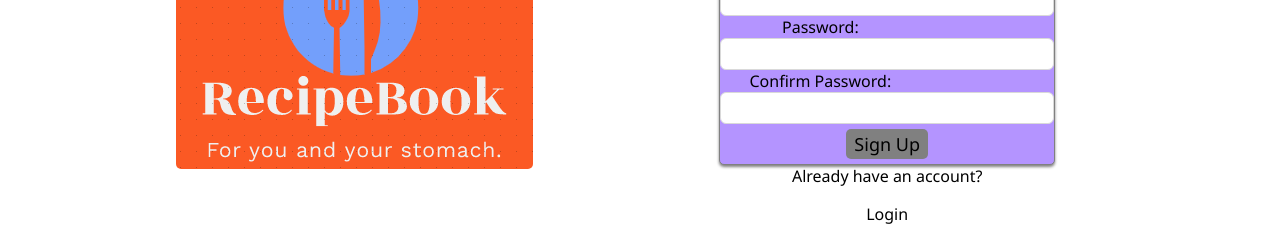
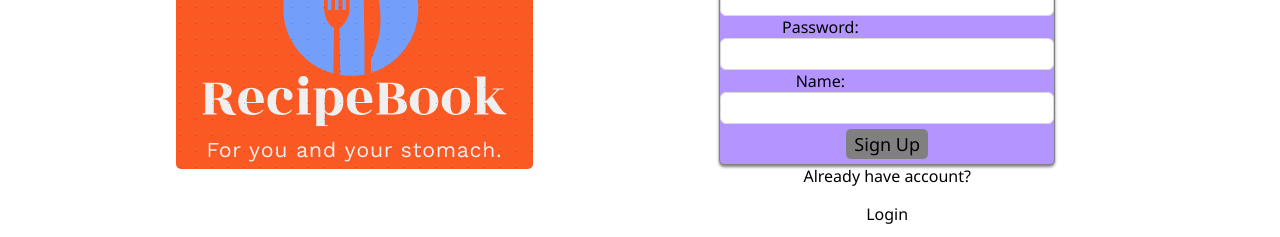
Before and after one commit to ConjecturesandRefutations/Recipebook-Client, a React (Create React App) app: page /signup in a window 1280 px wide. Shown: the part 207-444 px from the top of the page. Built offline with nearby package versions, Linux system fonts and the light colour scheme.

Commit message:
the user now logs in automatically after signing up

```diff
--- a/src/pages/SignupPage.js
+++ b/src/pages/SignupPage.js
@@ -1,19 +1,24 @@
-import { useState, useContext } from "react";
-import axios from "axios";
+import { useState } from "react";
 import { Link, useNavigate } from "react-router-dom";
-import { AuthContext } from "./../context/auth.context";
 import { Input } from 'antd';
 import ClipLoader from "react-spinners/ClipLoader";
+import { useContext } from 'react';
 import { ThemeContext } from './../context/theme.context';
+import { AuthContext } from "./../context/auth.context";
+import axios from "axios";
+
+
 import lightLogo from '../images/lightLogo.png'
 import darkLogo from '../images/darkLogo.png'
 
+
 const API_URL = process.env.REACT_APP_API_URL || "http://localhost:5005";
 
-function SignupPage() {
+
+function SignupPage(props) {
   const [email, setEmail] = useState("");
   const [password, setPassword] = useState("");
-  const [confirmPassword, setConfirmPassword] = useState("");
+  const [name, setName] = useState("");
   const [errorMessage, setErrorMessage] = useState(undefined);
   const [loading, setLoading] = useState(false);
 
@@ -23,6 +28,11 @@ function SignupPage() {
 
   const navigate = useNavigate();
 
+
+  const handleEmail = (e) => setEmail(e.target.value);
+  const handlePassword = (e) => setPassword(e.target.value);
+  const handleName = (e) => setName(e.target.value);
+
   function changeLogoSrc(theme){
     if (theme === 'dark'){
       return darkLogo
@@ -31,19 +41,16 @@ function SignupPage() {
     }
 };
 
-  const handleEmail = (e) => setEmail(e.target.value);
-  const handlePassword = (e) => setPassword(e.target.value);
-  const handleConfirmPassword = (e) => setConfirmPassword(e.target.value);
 
 const handleSubmit = (e) => {
   e.preventDefault();
-    const requestBody = { email, password, confirmPassword };
+  const requestBody = { email, password, name };
 
   setLoading(true);
 
   axios.post(`${API_URL}/auth/signup`, requestBody)
     .then((response) => {
-        axios.post(`${API_URL}/auth/login`, { email, password })
+      axios.post(`${API_URL}/auth/login`, { email, password, name })
         .then((response) => {
           storeToken(response.data.authToken);
           authenticateUser();
@@ -63,8 +70,10 @@ function SignupPage() {
     });
 };
 
+
   return (
     <div className={"signupPage " + theme}>
+
 {loading ? <ClipLoader color="#36d7b7" className="clipLoader"/> : null}
 
 <div id="signupInput">
@@ -77,21 +86,20 @@ function SignupPage() {
         <label>Password:</label>
         <Input type="password" name="password" value={password} onChange={handlePassword} />
 
-          <label>Confirm Password:</label>
-          <Input type="password" name="confirmPassword" value={confirmPassword} onChange={handleConfirmPassword} />
+        <label>Name:</label>
+        <Input type="text" name="name" value={name} onChange={handleName} />
 
-          <button type="submit" className="loginSignupButton" >Sign Up</button>
+        <button type="submit" className="loginSignupButton">Sign Up</button>
       </form>
 
       { errorMessage && <p className="error-message">{errorMessage}</p> }
 
-        <p className="redirectMessages">Already have an account?</p>
+      <p className="redirectMessages">Already have account?</p>
       <Link to={"/login"}> Login</Link>
     </div>
-
     <img src={changeLogoSrc(theme)} alt="recipeLogo" className="logo"/>
     </div>
-  );
+  )
 }
 
 export default SignupPage;
```
Lines whose indentation alone changed are shown as unchanged.
